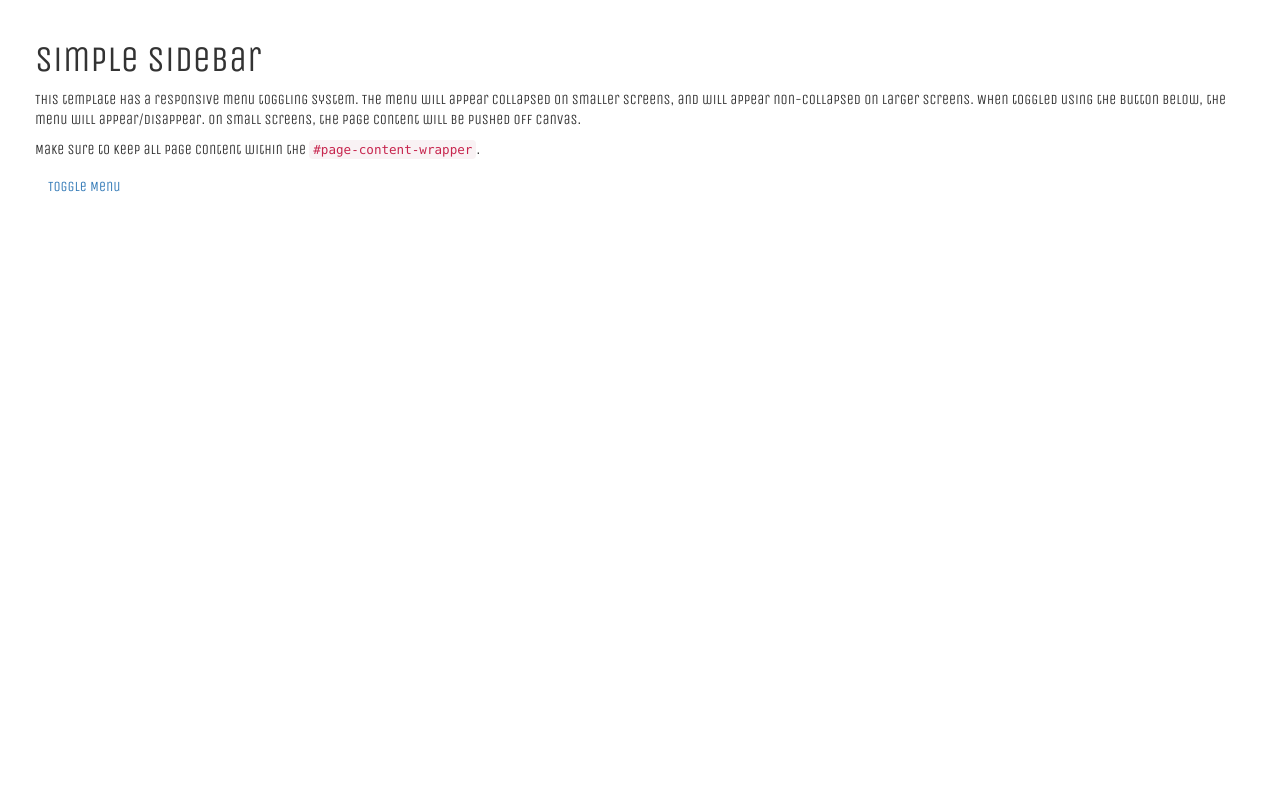
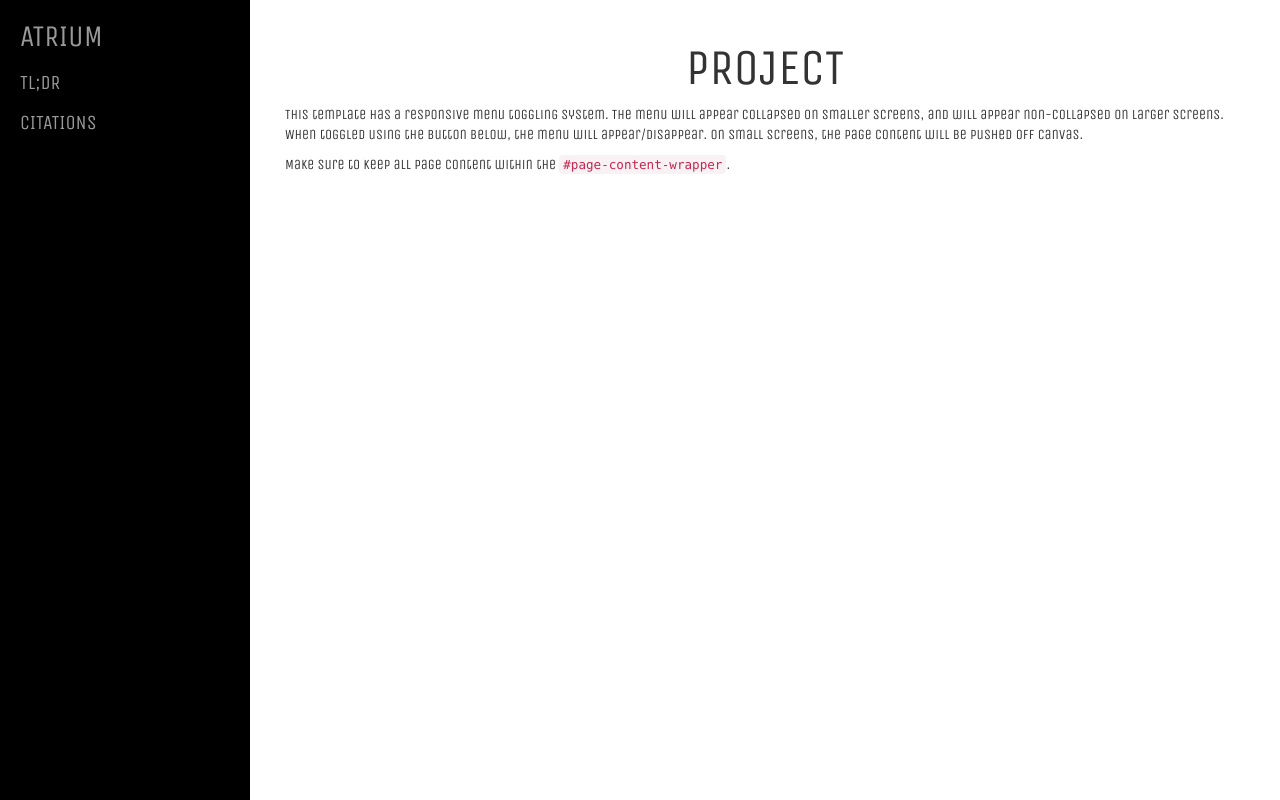
Before and after one commit to shatayu/Atium, a website built with webpack: page website/ProjectView.html in a window 1280 px wide. Built offline with nearby package versions, Linux system fonts and the light colour scheme; files whose address does not match are found by name.

Commit message:
Worked on projectView page, added sidebar

```diff
--- a/website/ProjectView.html
+++ b/website/ProjectView.html
@@ -23,30 +23,18 @@
                 <ul class="sidebar-nav">
                     <li class="sidebar-brand">
                         <a href="#">
-                            Start Bootstrap
+                          <h2>
+                              ATRIUM
+                          </h2>
                         </a>
                     </li>
                     <li>
-                        <a href="#">Dashboard</a>
+                        <a href="#">TL;DR</a>
                     </li>
                     <li>
-                        <a href="#">Shortcuts</a>
+                      <a href="#">CITATIONS</a>
                     </li>
-                    <li>
-                        <a href="#">Overview</a>
-                    </li>
-                    <li>
-                        <a href="#">Events</a>
-                    </li>
-                    <li>
-                        <a href="#">About</a>
-                    </li>
-                    <li>
-                        <a href="#">Services</a>
-                    </li>
-                    <li>
-                        <a href="#">Contact</a>
-                    </li>
+
                 </ul>
             </div>
             <!-- /#sidebar-wrapper -->
@@ -54,10 +42,12 @@
             <!-- Page Content -->
             <div id="page-content-wrapper">
                 <div class="container-fluid">
-                    <h1>Simple Sidebar</h1>
+                  <div class="heading">
+                    <h1 class = "heading">PROJECT</h1>
+                  </div>
                     <p>This template has a responsive menu toggling system. The menu will appear collapsed on smaller screens, and will appear non-collapsed on larger screens. When toggled using the button below, the menu will appear/disappear. On small screens, the page content will be pushed off canvas.</p>
                     <p>Make sure to keep all page content within the <code>#page-content-wrapper</code>.</p>
-                    <a href="#menu-toggle" class="btn btn-secondary" id="menu-toggle">Toggle Menu</a>
+
                 </div>
             </div>
             <!-- /#page-content-wrapper -->
@@ -65,18 +55,6 @@
         </div>
         <!-- /#wrapper -->
 
-        <!-- Bootstrap core JavaScript -->
-        <script src="vendor/jquery/jquery.min.js"></script>
-        <script src="vendor/bootstrap/js/bootstrap.bundle.min.js"></script>
-
-        <!-- Menu Toggle Script -->
-        <script>
-        $("#menu-toggle").click(function(e) {
-            e.preventDefault();
-            $("#wrapper").toggleClass("toggled");
-        });
-        </script>
-        <script type = "text/js" src="dist/compileMainPage.js"></script>
 
     </body>
 
--- a/website/StyleSheets/ProjectView.css
+++ b/website/StyleSheets/ProjectView.css
@@ -8,24 +8,27 @@
 body {
   overflow-x: hidden;
 }
-
+h1{
+    text-align: center;
+    font-size: 50px;
+}
+.heading{
+    font-size: 50px;
+}
 #wrapper {
-    padding-left: 0;
+  padding-left: 250px;
   -webkit-transition: all 0.5s ease;
   -moz-transition: all 0.5s ease;
   -o-transition: all 0.5s ease;
   transition: all 0.5s ease;
 }
 
-  #wrapper.toggled {
-    padding-left: 250px;
-  }
 
 #sidebar-wrapper {
   z-index: 1000;
   position: fixed;
   left: 250px;
-    width: 0;
+  width: 250px;
   height: 100%;
   margin-left: -250px;
   overflow-y: auto;
@@ -36,17 +39,11 @@
   transition: all 0.5s ease;
 }
 
-  #wrapper.toggled #sidebar-wrapper {
-    width: 250px;
-  }
 
-  #page-content-wrapper {
-    width: 100%;
-    position: absolute;
-    padding: 15px;
-  }
 
-  #wrapper.toggled #page-content-wrapper {
+
+
+#wrapper #page-content-wrapper {
   position: absolute;
   margin-right: -250px;
 }
@@ -72,7 +69,10 @@
   display: block;
   text-decoration: none;
   color: #999999;
+  font-size: 20px;
 }
+
+
 
 .sidebar-nav li a:hover {
   text-decoration: none;
@@ -85,8 +85,7 @@
 }
 
 .sidebar-nav>.sidebar-brand {
-    height: 65px;
-    font-size: 18px;
+  font-size: 35px;
   line-height: 60px;
 }
 
@@ -103,20 +102,18 @@
   #wrapper {
     padding-left: 0;
   }
-    #wrapper.toggled {
+  #wrapper{
     padding-left: 250px;
   }
-    #sidebar-wrapper {
-      width: 0;
-    }
-    #wrapper.toggled #sidebar-wrapper {
+
+  #wrapper #sidebar-wrapper {
     width: 250px;
   }
   #page-content-wrapper {
     padding: 20px;
     position: relative;
   }
-    #wrapper.toggled #page-content-wrapper {
+  #wrapper #page-content-wrapper {
     position: relative;
     margin-right: 0;
   }
```
Lines whose indentation alone changed are shown as unchanged.
